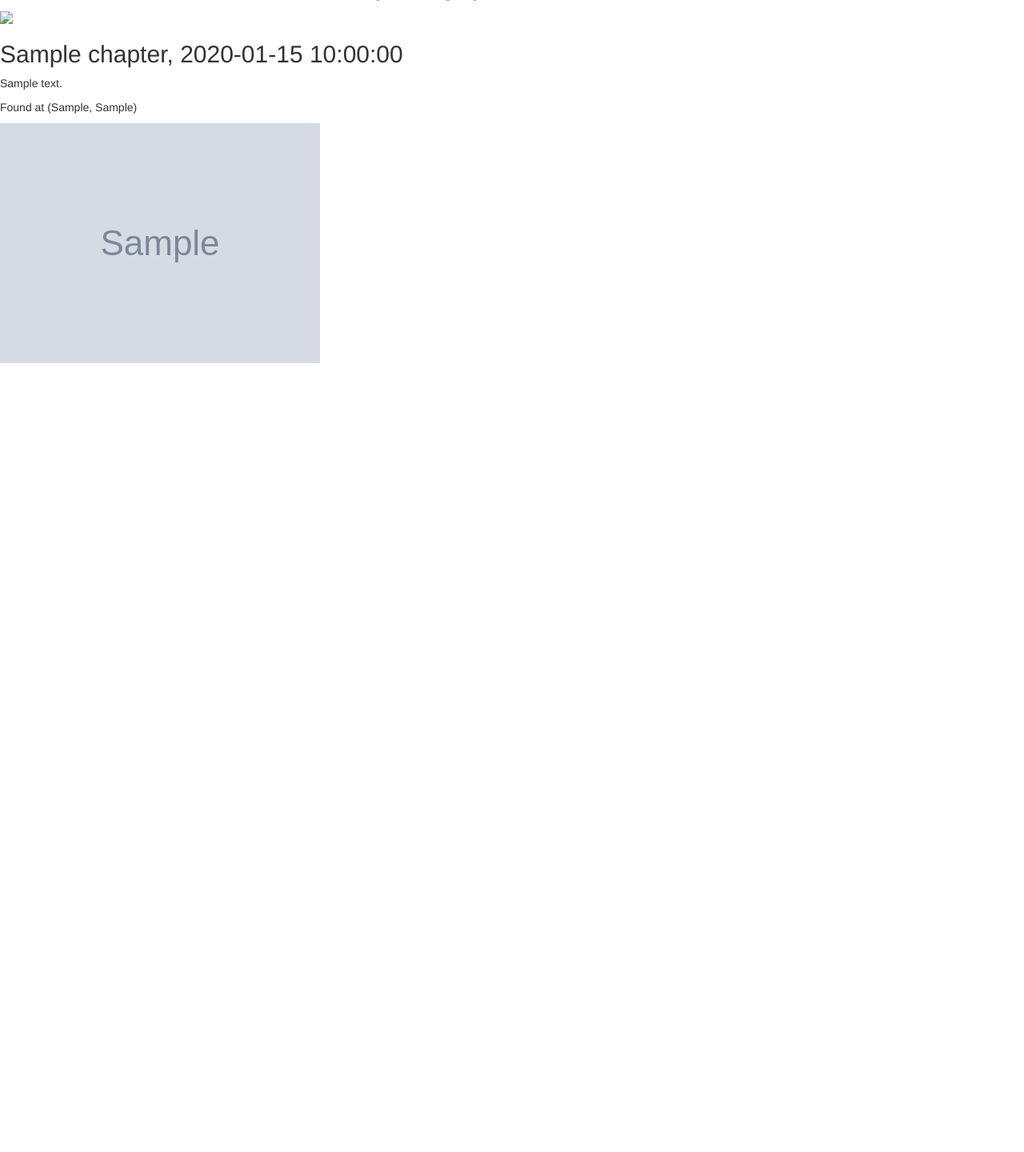
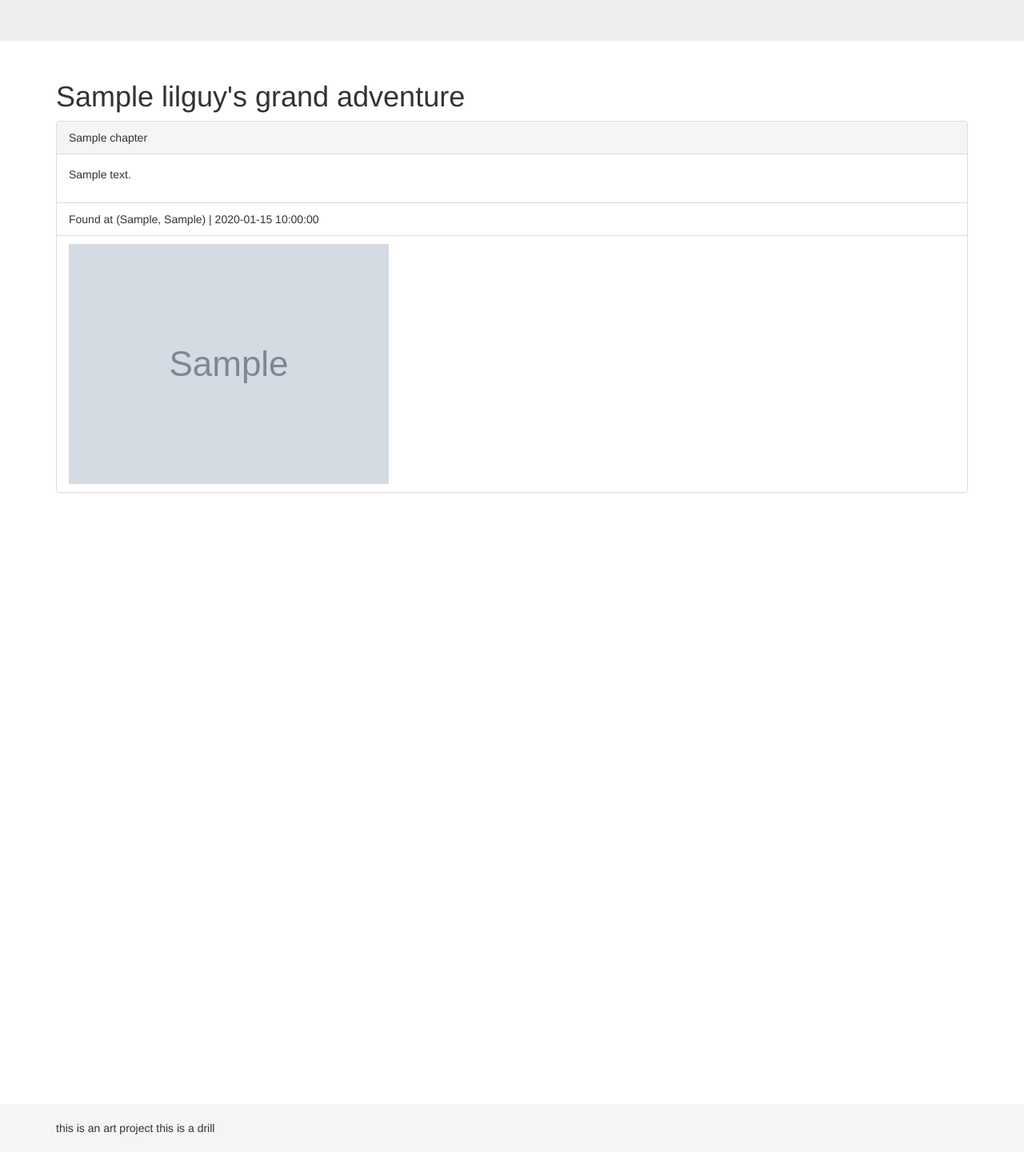
Before and after one commit to cmcneil/lilguys, a Python web app: template templates/display_guy.html in a window 1280 px wide. Shown: the part 620-2060 px from the top of the page at 80% size. Before the commit the page ends 1074 px from the top, so only its background shows below. Run offline with Jinja, Linux system fonts and the light colour scheme; the template is opened without the code that fills it: most values are stand-ins (such as "Sample title", 1, 10 or a date in 2020); grey boxes marked "Sample" are stand-in pictures; some libraries are stand-ins or nearby versions.

Commit message:
messing with templates

```diff
--- /dev/null
+++ b/guytracker/static/bootstrap_custom.css
@@ -0,0 +1,26 @@
+/* custom css for header */
+body {
+  min-height: 2000px;
+}
+
+.navbar-static-top {
+  margin-bottom: 19px;
+}
+
+/* custom css for footer, temporarily here */
+html {
+  position: relative;
+  min-height: 100%;
+}
+body {
+  /* Margin bottom by footer height */
+  margin-bottom: 60px;
+}
+.footer {
+  position: absolute;
+  bottom: 0;
+  width: 100%;
+  /* Set the fixed height of the footer here */
+  height: 60px;
+  background-color: #f5f5f5;
+}
--- a/templates/display_guy.html
+++ b/templates/display_guy.html
@@ -1,38 +1,93 @@
 <!DOCTYPE html>
 <html>
   <head>
+
     <meta charset="UTF-8">
+    <link rel="icon" href="../../favicon.ico">
+
     <title>{{ lilguy.name }}'s Adventure</title>
 
-        <!-- bootstrap -->
+    <!-- bootstrap core css -->
     <link rel="stylesheet" href="https://maxcdn.bootstrapcdn.com/bootstrap/3.3.2/css/bootstrap.min.css">
-        <link rel="stylesheet" href="https://maxcdn.bootstrapcdn.com/bootstrap/3.3.2/css/bootstrap-theme.min.css">
-        <script src="https://maxcdn.bootstrapcdn.com/bootstrap/3.3.2/js/bootstrap.min.js"></script>
+
+    <link rel="stylesheet" href="/static/bootstrap_custom.css">
+    <!-- should use STATIC_URL but it isn't working, sadness
+    <link rel="stylesheet" href="{{ STATIC_URL }}bootstrap_custom.css">
+    -->
+
+  </head>
+
+  <body>
 
 
-    </head>
-    <body>
+    <nav class="navbar navbar-default navbar-static-top">
+      <div class="container">
+
+        <div class="navbar-header">
+          <button type="button" class="navbar-toggle collapsed" data-toggle="collapse" data-target="#navbar" aria-expanded="false" aria-controls="navbar">
+            <span class="sr-only">Toggle navigation</span>
+            <span class="icon-bar"></span>
+            <span class="icon-bar"></span>
+            <span class="icon-bar"></span>
+          </button>
+          <a class="navbar-brand" href="/lilguys">lilguys</a>
+        </div>
+
+        <div id="navbar" class="collapse navbar-collapse">
+          <ul class="nav navbar-nav">
+            <li><a href="#about">we did this</a></li>
+            <li><a href="https://github.com/cmcneil/lilguys">github</a></li>
+
+          </ul>
+        </div><!--/.nav-collapse -->
+      </div>
+    </nav>
+
+
 
     <div class="jumbotron">
       <iframe
-        width="600"
-        height="450"
+        width="100%"
+        height="500px"
         frameborder="0" style="border:0"
-        src="https://www.google.com/maps/embed/v1/place?key=AIzaSyAMi4n47QH6dNiVtxHe0tpV5RZZup6fLY8&q;=Space+Needle,Seattle+WA">
+        src=" https://www.google.com/maps/embed/v1/place?key=AIzaSyAMi4n47QH6dNiVtxHe0tpV5RZZup6fLY8&q={{ lilguy.current_lat }},{{ lilguy.current_lon }}">
       </iframe>
     </div>
 
-<h1>The Grand Adventure of {{ lilguy.name }}</h1>
-<p><img src="{{ lilguy.pic.url }}"></p>
+    <div class="container">
+      <h1>{{ lilguy.name }}'s grand adventure</h1>
+
+      {% for chapter in chapters %}
+      <div class="panel panel-default">
+        <div class="panel-heading">{{ chapter.title }}</div>
+        <div class="panel-body">
+          <p>{{ chapter.story_text }}</p>
+        </div>
+        <ul class="list-group">
+          <li class="list-group-item">Found at ({{ chapter.found_at_lon }}, {{ chapter.found_at_lat}}) | {{ chapter.timestamp }}
+          </li>
+          <li class="list-group-item"><img class="img-responsive" src="{{ chapter.picture.url }}"></li>
+        </ul>
+      </div>
+      {% endfor %}
+    </div>
+
+    <footer class="footer">
+      <a name="about"></a>
+      <div class="container">
+        <br>
+        <p>this is an art project this is a drill</p>
+      </div>
+    </footer>
 
 
-{% for chapter in chapters %}
-    <h2>{{ chapter.title }}, {{ chapter.timestamp }}</h2>
-    <p>{{ chapter.story_text }}</p>
-    <p>Found at ({{ chapter.found_at_lon }}, {{ chapter.found_at_lat}})</p>
-    <p><img src="{{ chapter.picture.url }}"></p>
-{% endfor %}
 
-
+    <!-- Bootstrap core JavaScript
+    ================================================== -->
+    <!-- Placed at the end of the document so the pages load faster -->
+    <script src="https://ajax.googleapis.com/ajax/libs/jquery/1.11.2/jquery.min.js"></script>
+    <script src="https://maxcdn.bootstrapcdn.com/bootstrap/3.3.2/js/bootstrap.min.js"></script>
+    <!-- IE10 viewport hack for Surface/desktop Windows 8 bug -->
+    <script src="http://getbootstrap.com/assets/js/ie10-viewport-bug-workaround.js"></script>
   </body>
 </html>
```
Also changed, not shown: 1 other file. Lines whose indentation alone changed are shown as unchanged.
